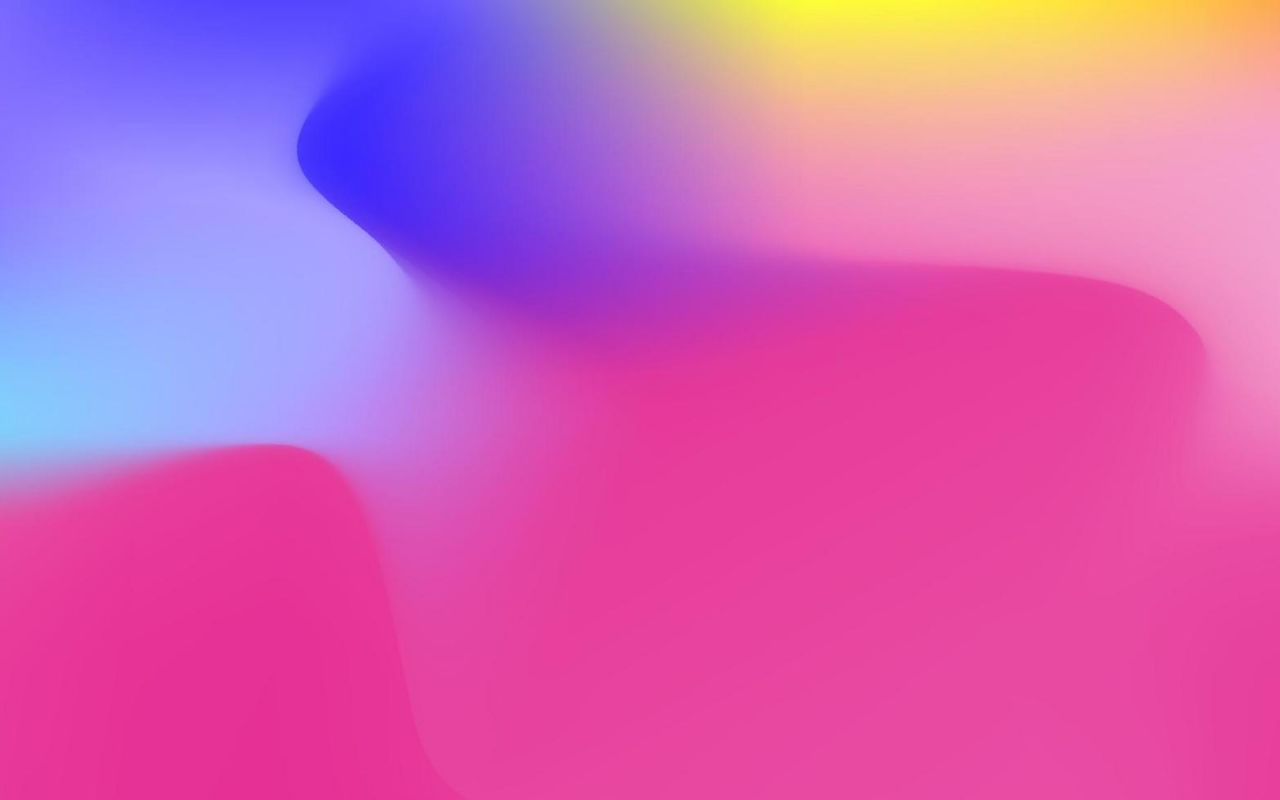
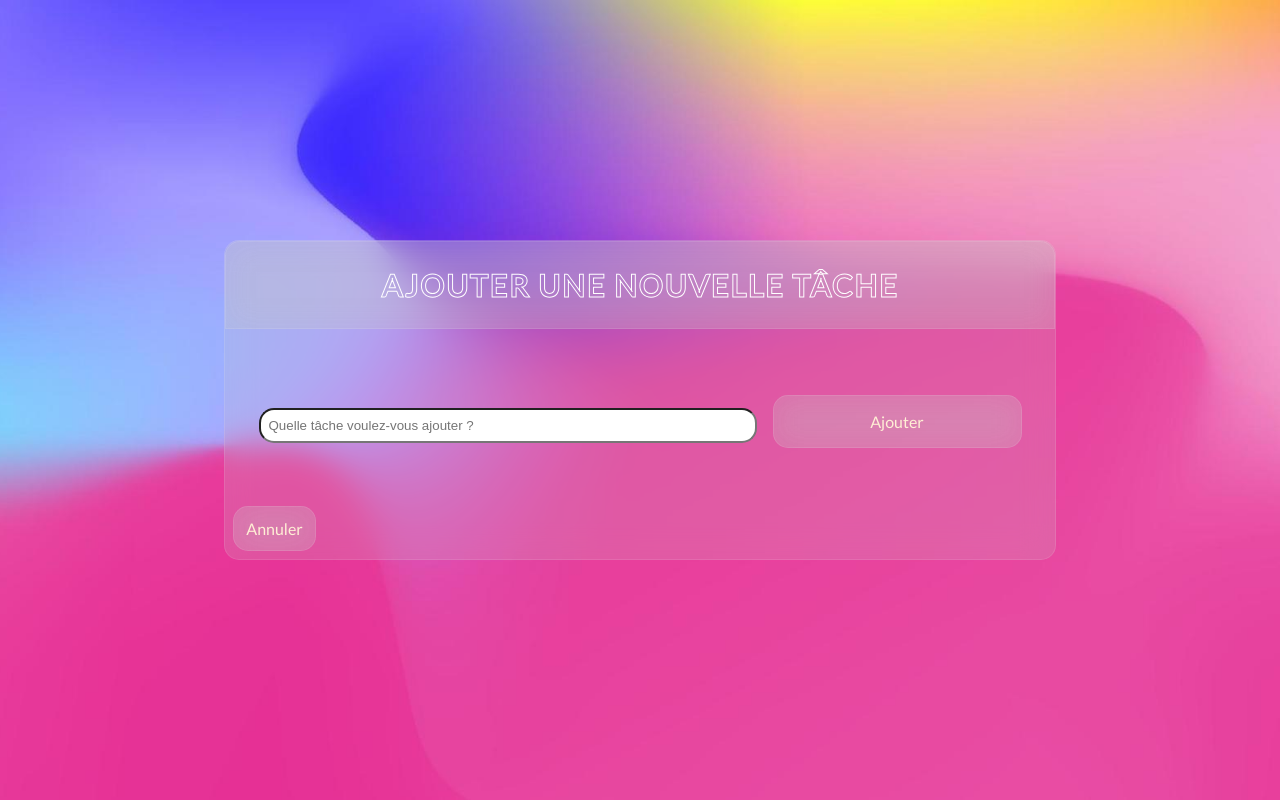
Before and after one commit to AureliaHt/glass-authentication, an Angular app in the folder frontend/: page /lists/1/new-task in a window 1280 px wide. Before the commit this address led to /. Built offline with nearby package versions, Linux system fonts and the light colour scheme.

Commit message:
add new task and redirect

```diff
--- a/frontend/src/app/pages/add-new-task/add-new-task.component.ts
+++ b/frontend/src/app/pages/add-new-task/add-new-task.component.ts
@@ -1,4 +1,5 @@
 import { Component, OnInit } from '@angular/core';
+import { ActivatedRoute, Params, Router } from '@angular/router';
 import { TaskService } from 'src/app/services/task.service';
 
 @Component({
@@ -8,13 +9,21 @@ import { TaskService } from 'src/app/services/task.service';
 })
 export class AddNewTaskComponent implements OnInit {
 
-  constructor(private taskService: TaskService) { }
+  constructor(private taskService: TaskService, private route: ActivatedRoute, private router: Router) { }
+
+  listId: string = '';
 
   ngOnInit(): void {
+    this.route.params.subscribe(
+      (params: Params) => {
+        this.listId = params['listId'];
+      }
+    )
   }
   createTask(title:string) {
-    this.taskService.createTask(title).subscribe((res:any) => {
-      console.log(res);
-    });
+    this.taskService.createTask(title, this.listId).subscribe((newTask:any) => {
+      /* purpose: redirect the user when adding a new task */
+      this.router.navigate(['../']);
+    })
   }
 }
--- a/frontend/src/app/pages/pages.module.ts
+++ b/frontend/src/app/pages/pages.module.ts
@@ -13,9 +13,9 @@ import { AddNewTaskComponent } from './add-new-task/add-new-task.component';
 const tasksManagerRoutes: Routes = [
   { path: '', redirectTo: '/lists', pathMatch: 'full'},
   { path: 'new-list', component: AddNewListComponent},
-  { path: 'new-task', component: AddNewTaskComponent},
   { path: 'lists', component: TasksManagerComponent},
-  { path: 'lists/:listId', component: TasksManagerComponent}
+  { path: 'lists/:listId', component: TasksManagerComponent},
+  { path: 'lists/:listId/new-task', component: AddNewTaskComponent}
 ]
 
 @NgModule({
--- a/frontend/src/app/pages/tasks-manager/tasks-manager.component.html
+++ b/frontend/src/app/pages/tasks-manager/tasks-manager.component.html
@@ -21,6 +21,6 @@
         <div class="tasksManagement">
             <p class="task" *ngFor="let task of tasks">{{ task.title }}</p>
         </div>
-        <button class="addTaskButton" routerLink="/new-task"> Nouvelle tâche</button>
+        <button class="addTaskButton" routerLink="/lists/${listId}/new-task"> Nouvelle tâche</button>
     </div>
 </section>
--- a/frontend/src/app/pages/tasks-manager/tasks-manager.component.ts
+++ b/frontend/src/app/pages/tasks-manager/tasks-manager.component.ts
@@ -1,6 +1,5 @@
 import { Component, OnInit } from '@angular/core';
-import { ActivatedRoute, Data, Params } from '@angular/router';
-import { combineLatestWith } from 'rxjs';
+import { ActivatedRoute, Params } from '@angular/router';
 import { TaskService } from 'src/app/services/task.service';
 
 @Component({
--- a/frontend/src/app/services/task.service.ts
+++ b/frontend/src/app/services/task.service.ts
@@ -19,8 +19,8 @@ export class TaskService {
   }
 
   /* purpose: create a new task inside a specific list, post method */
-  createTask(title: string) {
-    return this.webRequestService.post('tasks', { title });
+  createTask(title: string, listId: string) {
+    return this.webRequestService.post(`lists/${listId}/tasks`, { title });
   }
 
   /* purpose: get(read) the tasks corresponding to a specific list */
```
